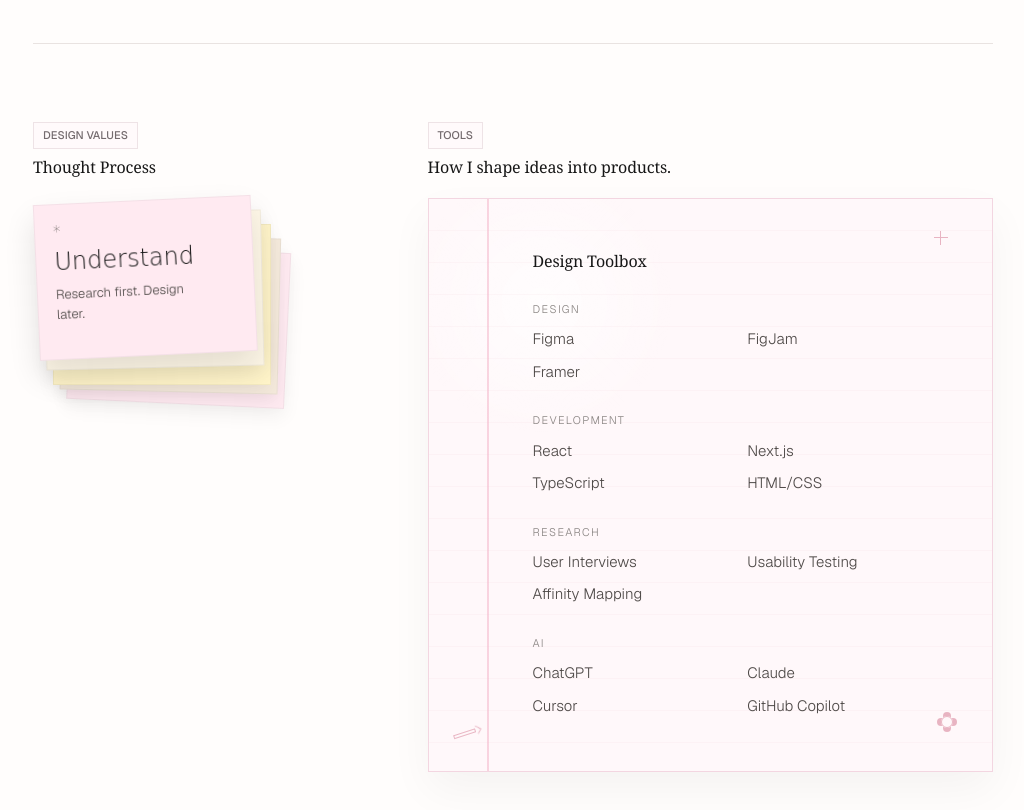
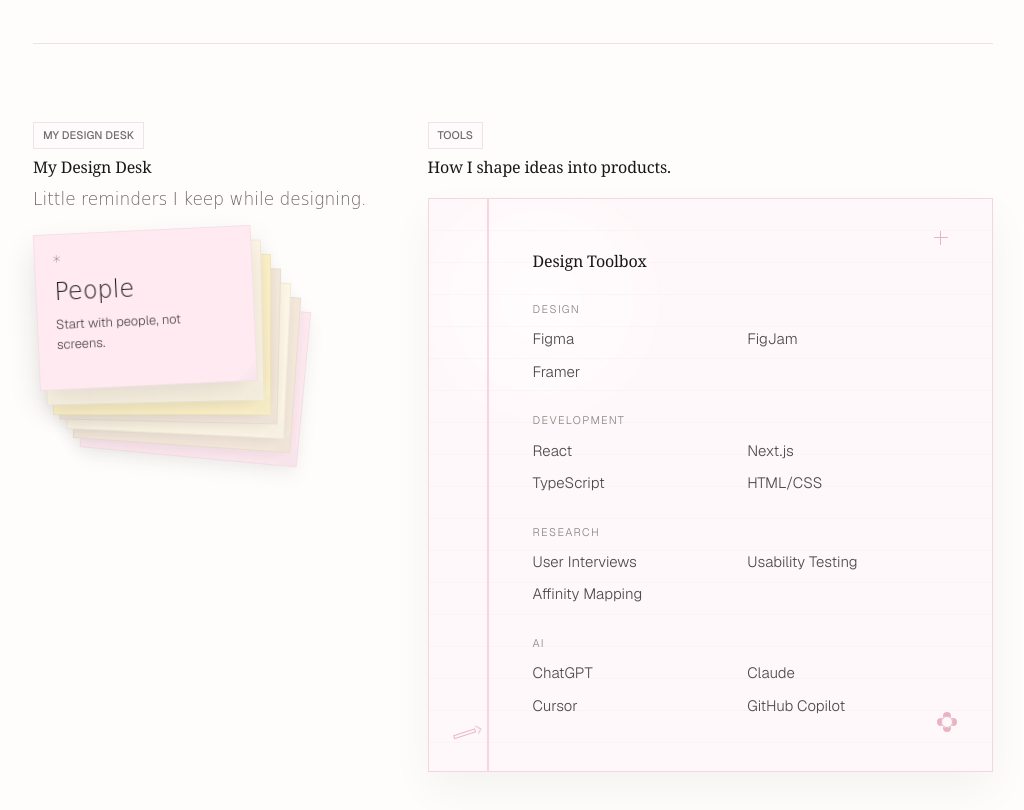
Before and after one commit to krisooti/Portfolio, a Next.js app: page /about in a window 1280 px wide. Shown: the part 1140-1950 px from the top of the page, without its empty margins (127-1151 px from the left). Built offline with nearby package versions, Linux system fonts and the light colour scheme.

Commit message:
Rename design desk sticky notes

```diff
--- a/app/about/StickyNoteStack.tsx
+++ b/app/about/StickyNoteStack.tsx
@@ -6,33 +6,45 @@
 
 const stickyNotes = [
   {
-    title: "Understand",
-    body: "Research first. Design later.",
+    title: "People",
+    body: "Start with people, not screens.",
     doodle: "*",
     tone: "pink",
   },
   {
-    title: "Explore",
-    body: "Prototype often. Stay curious.",
-    doodle: "->",
+    title: "Interviews",
+    body: "Every interview teaches something unexpected.",
+    doodle: "o",
     tone: "cream",
   },
   {
-    title: "Refine",
-    body: "Small details create memorable experiences.",
+    title: "Details",
+    body: "Small interactions create memorable experiences.",
     doodle: "+",
     tone: "yellow",
   },
   {
-    title: "Collaborate",
-    body: "Design grows through feedback.",
-    doodle: "<3",
+    title: "Iterate",
+    body: "Iterate before polishing.",
+    doodle: "->",
     tone: "beige",
   },
   {
-    title: "Empathy",
-    body: "Always design for people.",
+    title: "Access",
+    body: "Accessibility is part of good design.",
+    doodle: "<3",
+    tone: "cream",
+  },
+  {
+    title: "Why",
+    body: 'Ask "Why?" before designing.',
     doodle: ":)",
+    tone: "beige",
+  },
+  {
+    title: "Curiosity",
+    body: "Curiosity leads better solutions.",
+    doodle: "*",
     tone: "pink",
   },
 ];
@@ -79,7 +91,7 @@
   return (
     <div
       className="sticky-note-stack"
-      aria-label="Interactive thought process sticky notes"
+      aria-label="Interactive design desk sticky notes"
       onTouchStart={handleTouchStart}
       onTouchEnd={handleTouchEnd}
     >
--- a/app/about/page.tsx
+++ b/app/about/page.tsx
@@ -94,10 +94,13 @@
         <section className="about-story-section about-process-tools-section">
           <div className="about-process-tools-row">
             <div className="thought-process-column">
-              <CategoryTag>DESIGN VALUES</CategoryTag>
+              <CategoryTag>MY DESIGN DESK</CategoryTag>
               <h2>
-                <HighlightText>Thought Process</HighlightText>
+                <HighlightText>My Design Desk</HighlightText>
               </h2>
+              <p className="design-desk-subtitle">
+                Little reminders I keep while designing.
+              </p>
               <StickyNoteStack />
             </div>
 
--- a/app/globals.css
+++ b/app/globals.css
@@ -973,6 +973,15 @@
   min-width: 0;
 }
 
+.design-desk-subtitle {
+  margin: -10px 0 18px;
+  color: #6b6664;
+  font-family: "Bradley Hand", "Comic Sans MS", "Segoe Print", cursive;
+  font-size: 17px;
+  font-weight: 300;
+  line-height: 1.3;
+}
+
 .sticky-note-stack {
   position: relative;
   width: min(100%, 268px);
@@ -1007,6 +1016,19 @@
     transform 680ms cubic-bezier(0.22, 1, 0.36, 1),
     opacity 220ms ease;
   will-change: transform;
+}
+
+.sticky-note::after {
+  position: absolute;
+  right: 0;
+  bottom: 0;
+  width: 20px;
+  height: 20px;
+  background:
+    linear-gradient(135deg, rgba(255, 255, 255, 0.36), rgba(17, 17, 17, 0.045));
+  content: "";
+  clip-path: polygon(100% 0, 0 100%, 100% 100%);
+  opacity: 0.7;
 }
 
 .sticky-note--pink {
```
